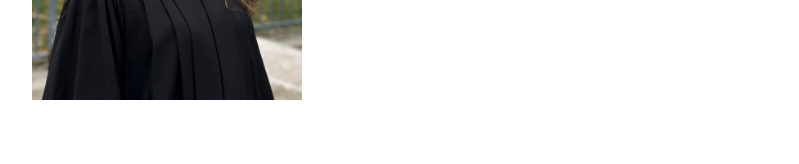
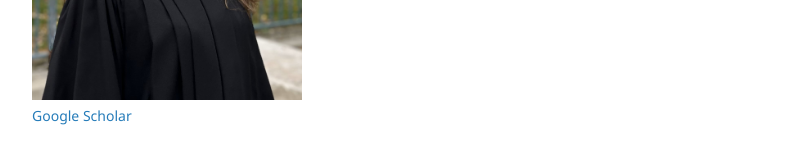
Before and after one commit to niluyou/NilufarYousefi, a Jekyll site: the page built from index.md, in a window 1280 px wide. Shown: the part 326-490 px from the top of the page, without its empty margins (178-977 px from the left). Built offline with Jekyll 4.4.1, drawn with Linux system fonts in a browser that asks for light colours.

Commit message:
Update default.html

```diff
--- a/_layouts/default.html
+++ b/_layouts/default.html
@@ -27,6 +27,7 @@
         <p>{{ site.description | default: site.github.project_tagline }}</p>
 
         <img src="Niloufar.jpg" alt="Niloufar Yousefi">
+        <a href="https://scholar.google.ca/citations?user=Mj6tN2EAAAAJ&hl=en">Google Scholar</a>
 
       </header>
 
```
